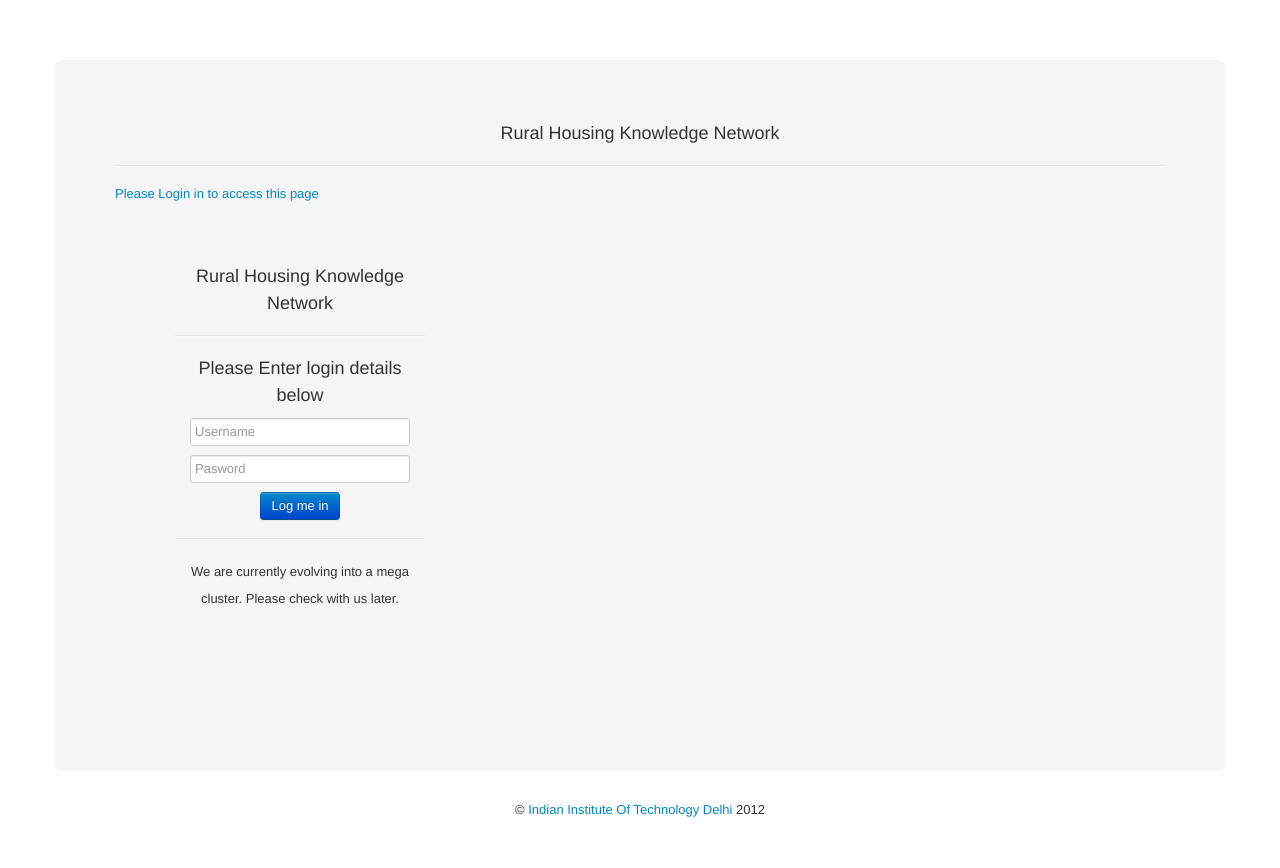
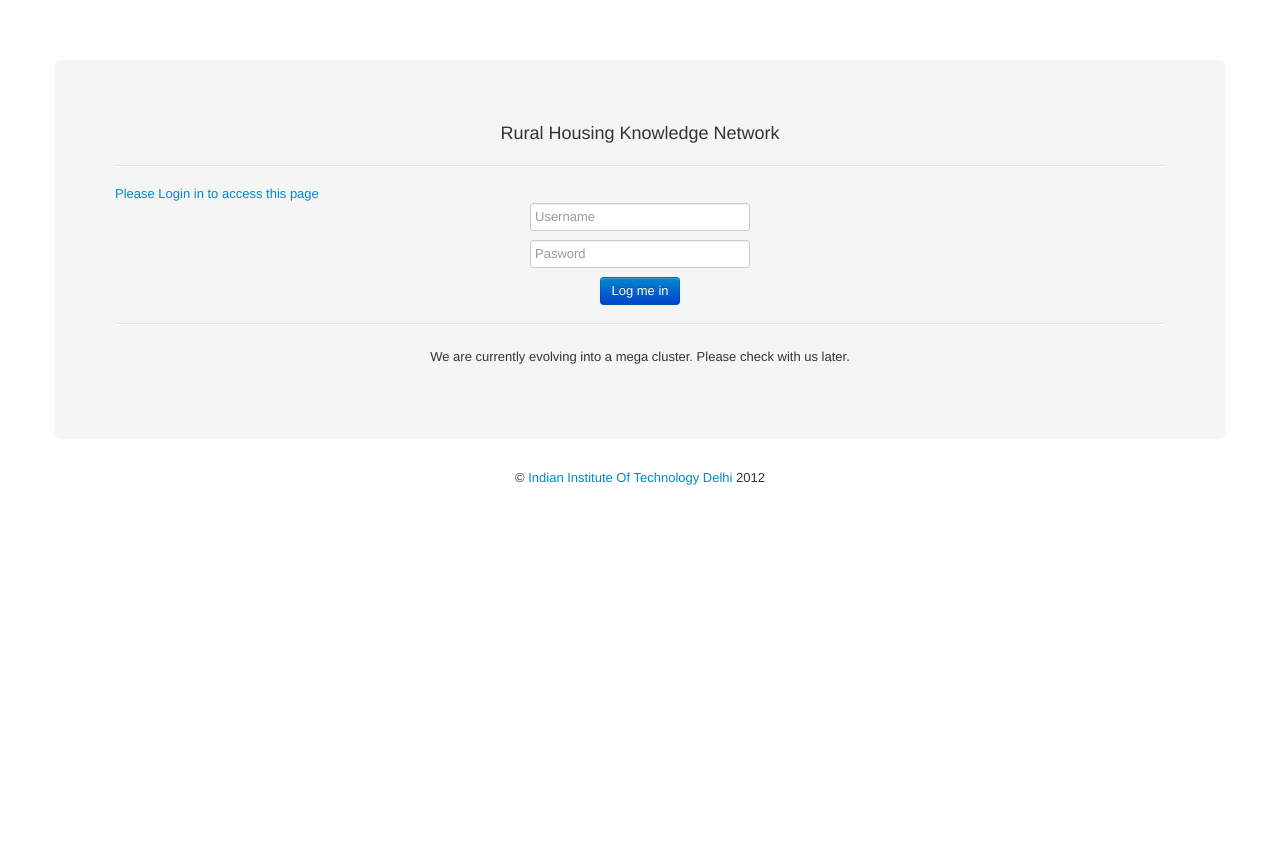
Before and after one commit to DarkSector/profilebuilder, a Flask app: page /login in a window 1280 px wide. After the commit the page ends 485 px from the top, so only its background shows below. Run offline with Flask 2, Linux system fonts and the light colour scheme; parts of the project's set-up code (start-up, migrations or seed data) failed here and were passed over; some libraries are stand-ins or nearby versions.

Commit message:
grid is fixed

```diff
--- a/templates/login.html
+++ b/templates/login.html
@@ -1,4 +1,5 @@
 {% extends "layout.html" %}
+
 {% block css %}
 	.container > footer p {
 		text-align: center; /* center align it with the container */
@@ -33,12 +34,7 @@
 {% endblock %}
 
 {% block loginbody %}
-	<div class="row">
-		<div class="span4">
-			<div class="hero-unit">
-				<p>Rural Housing Knowledge Network</p>
-				<hr />
-				<p>Please Enter login details below</p>
+
 		<form action="{{ url_for('login') }}" method="POST">
 			<input class="" placeholder="Username" type="text" name="username" /><br />
 			<input class="" placeholder="Pasword" type="password" name="password" /><br />
@@ -46,10 +42,5 @@
 		</form>
 		<hr />
 		<p style="font-size: 13px;">We are currently evolving into a mega cluster. Please check with us later.</p>
-			</div><!-- hero unit ends -->
-		</div><!-- span4 ends -->
-		<div class="span6">
 
-		</div><!-- span8 ends -->
-	</div><!-- row ends -->
 {% endblock %}
```
